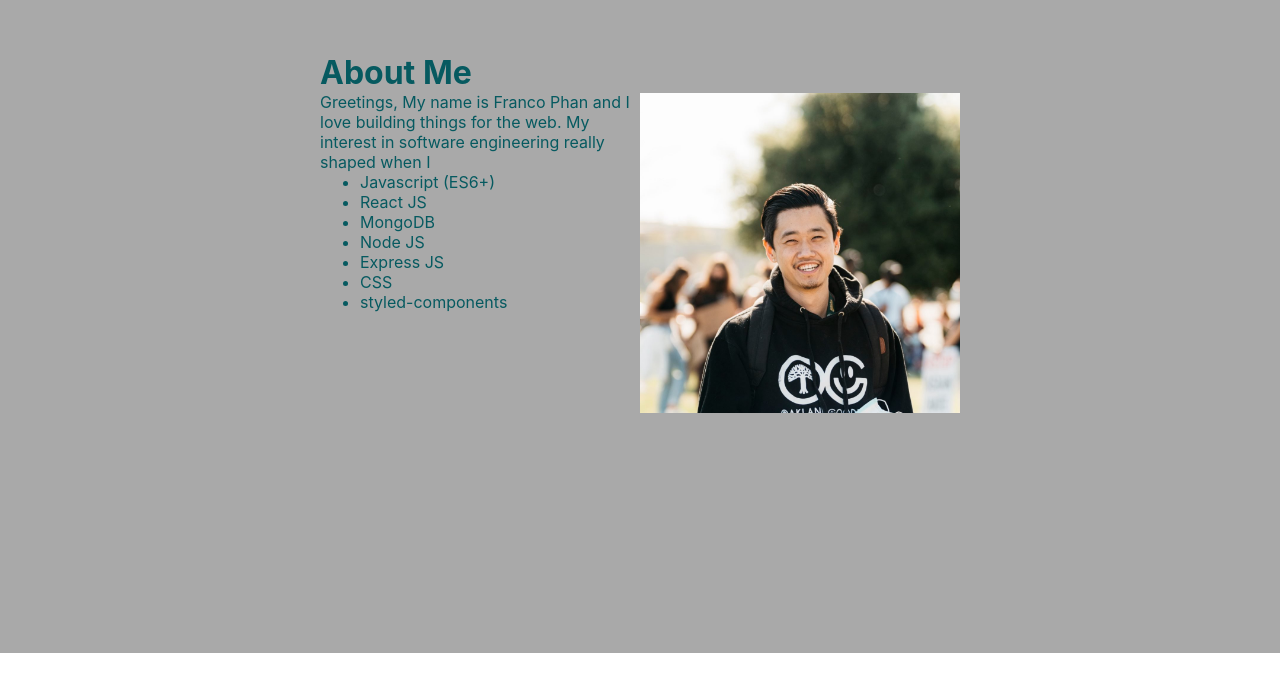
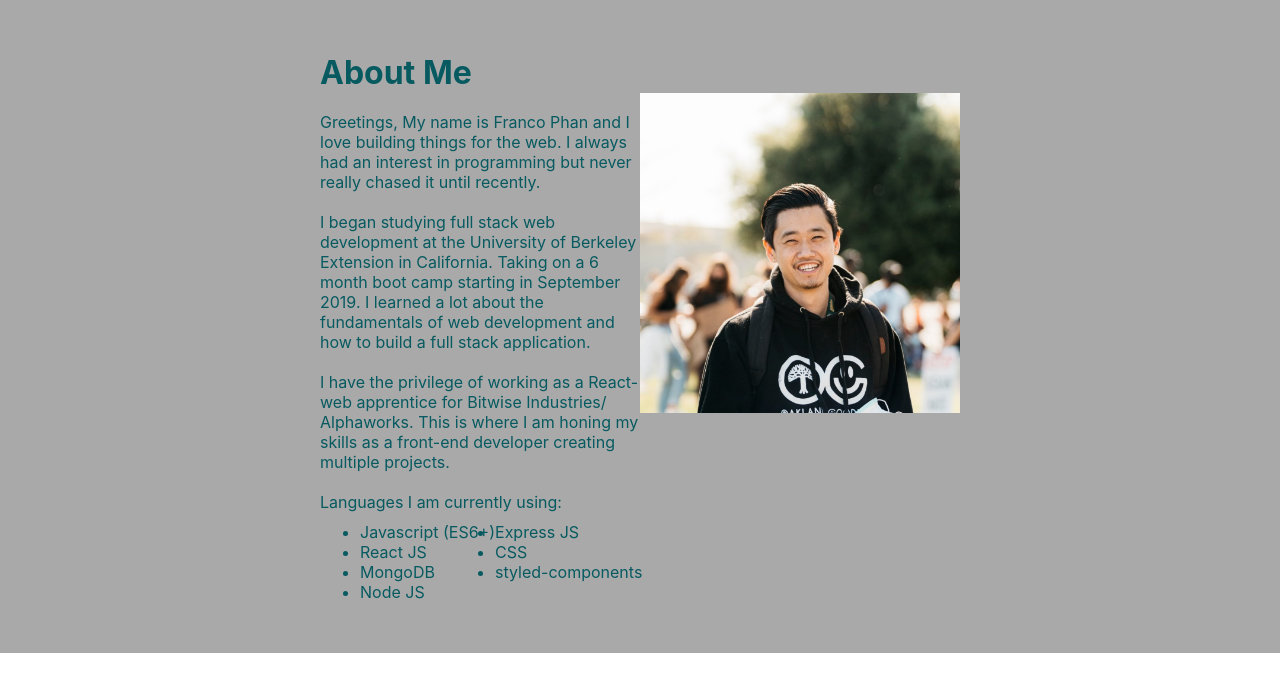
Before and after one commit to Frank-5850/Portfolio-2022, a React (Create React App) app: page / in a window 1280 px wide. Shown: the part 947-1638 px from the top of the page. Built offline with nearby package versions, Linux system fonts and the light colour scheme.

Commit message:
info(about me): Add more detail to my biography.

```diff
--- a/src/AboutMe/AboutMe.js
+++ b/src/AboutMe/AboutMe.js
@@ -20,8 +20,21 @@ const AboutMe = () => {
           <SectionTitle>About Me</SectionTitle>
           <SectionText>
             Greetings, My name is Franco Phan and I love building things for the
-            web. My interest in software engineering really shaped when I
+            web. I always had an interest in programming but never really chased
+            it until recently.
           </SectionText>
+          <SectionText>
+            I began studying full stack web development at the University of
+            Berkeley Extension in California. Taking on a 6 month boot camp
+            starting in September 2019. I learned a lot about the fundamentals
+            of web development and how to build a full stack application.
+          </SectionText>
+          <SectionText>
+            I have the privilege of working as a React-web apprentice for
+            Bitwise Industries/ Alphaworks. This is where I am honing my skills
+            as a front-end developer creating multiple projects.
+          </SectionText>
+          <SectionText>Languages I am currently using:</SectionText>
           <SkillSection>
             <Skills>Javascript (ES6+)</Skills>
             <Skills>React JS</Skills>
--- a/src/AboutMe/AboutMe.styles.js
+++ b/src/AboutMe/AboutMe.styles.js
@@ -30,6 +30,7 @@ export const PhotoSection = styled.div`
   display: flex;
   flex-direction: column;
   justify-content: center;
+  height: 100%;
   width: 50%;
 `;
 
@@ -38,15 +39,18 @@ export const Photo = styled.img`
 `;
 
 export const SectionTitle = styled.h1`
-  margin: 0;
+  margin: 0 0 10px 0;
 `;
 
 export const SectionText = styled.p`
-  margin: 0;
+  margin: 10px 0;
 `;
 
 export const SkillSection = styled.ul`
   margin: 0;
+  display: flex;
+  flex-flow: column wrap;
+  height: 20%;
 `;
 
 export const Skills = styled.li`
--- a/src/Nav/Nav.js
+++ b/src/Nav/Nav.js
@@ -25,7 +25,6 @@ const Nav = () => {
           <NavItem>
             <NavLink href="#contact">Contact</NavLink>
           </NavItem>
-
           <Resume>Resume</Resume>
         </NavGroup>
       </NavWrapper>
```
